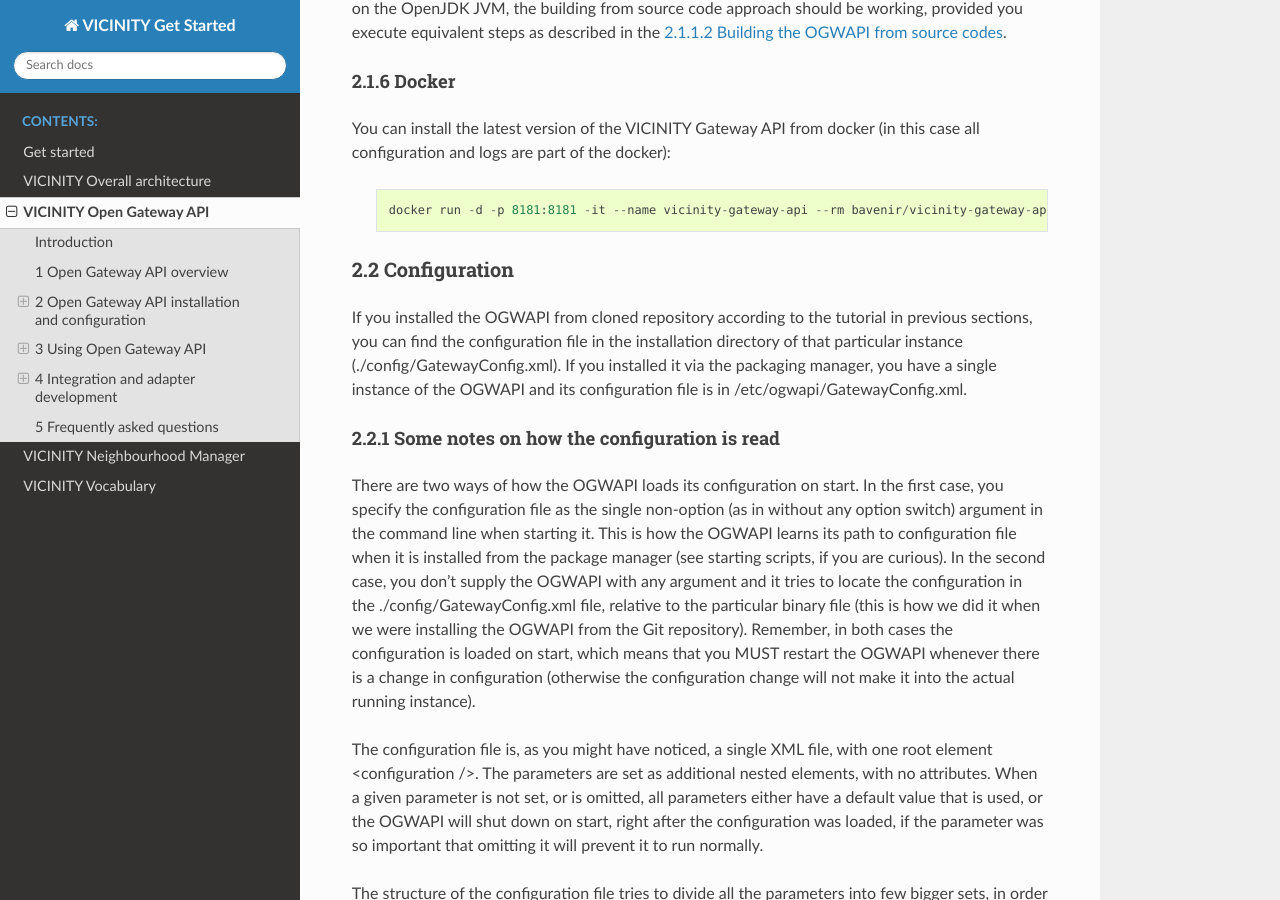
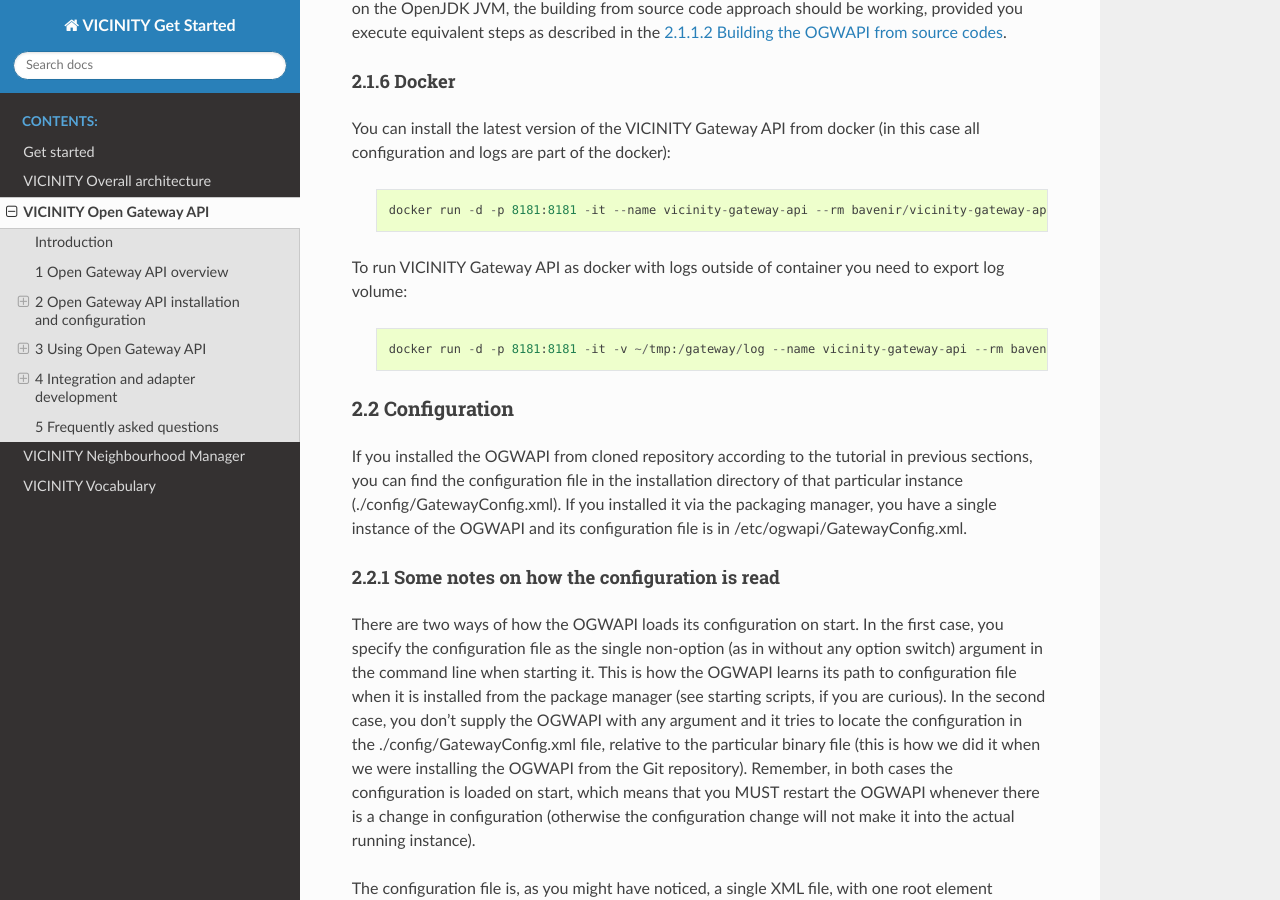
Before and after one commit to vicinityh2020/vicinity-get-started, a Sphinx documentation site: the page built from docs/open-gateway-api.rst, in a window 1280 px wide and 900 px high, scrolled down 6407 px. Built offline with Sphinx 7.4.7 and the Read the Docs theme 2.0.0, drawn with Linux system fonts in a browser that asks for light colours; formulas are drawn with MathJax 3.

Commit message:
Update open-gateway-api.rst

```diff
--- a/docs/open-gateway-api.rst
+++ b/docs/open-gateway-api.rst
@@ -326,6 +326,11 @@
 
     docker run -d -p 8181:8181 -it --name vicinity-gateway-api --rm bavenir/vicinity-gateway-api
 
+To run VICINITY Gateway API as docker with logs outside of container you need to export log volume:
+
+  ::
+
+     docker run -d -p 8181:8181 -it -v ~/tmp:/gateway/log --name vicinity-gateway-api --rm bavenir/vicinity-gateway-api
 
 
 2.2 Configuration
```
